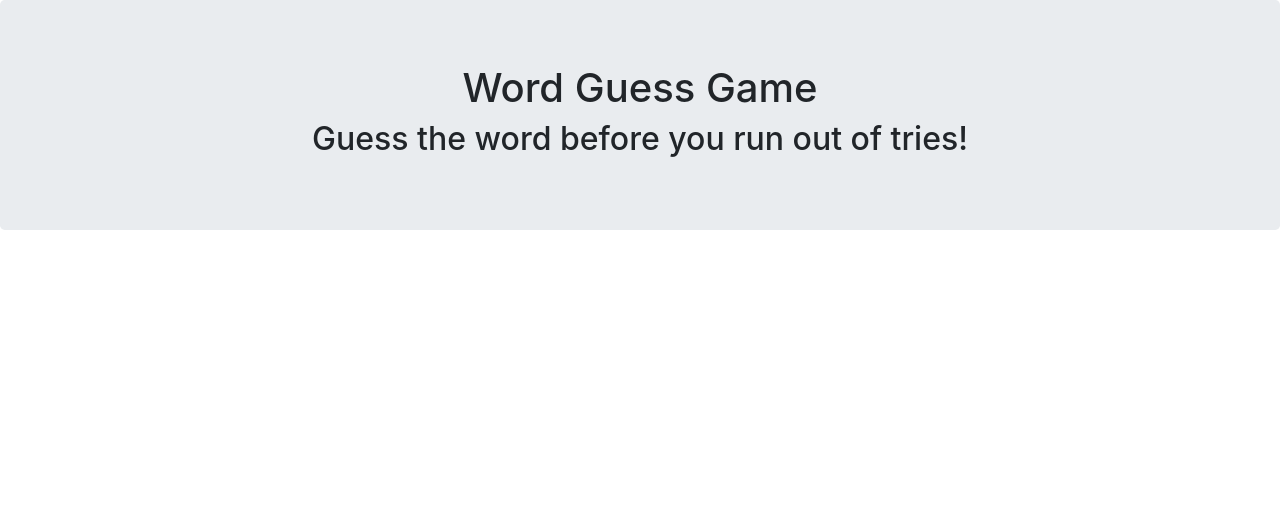
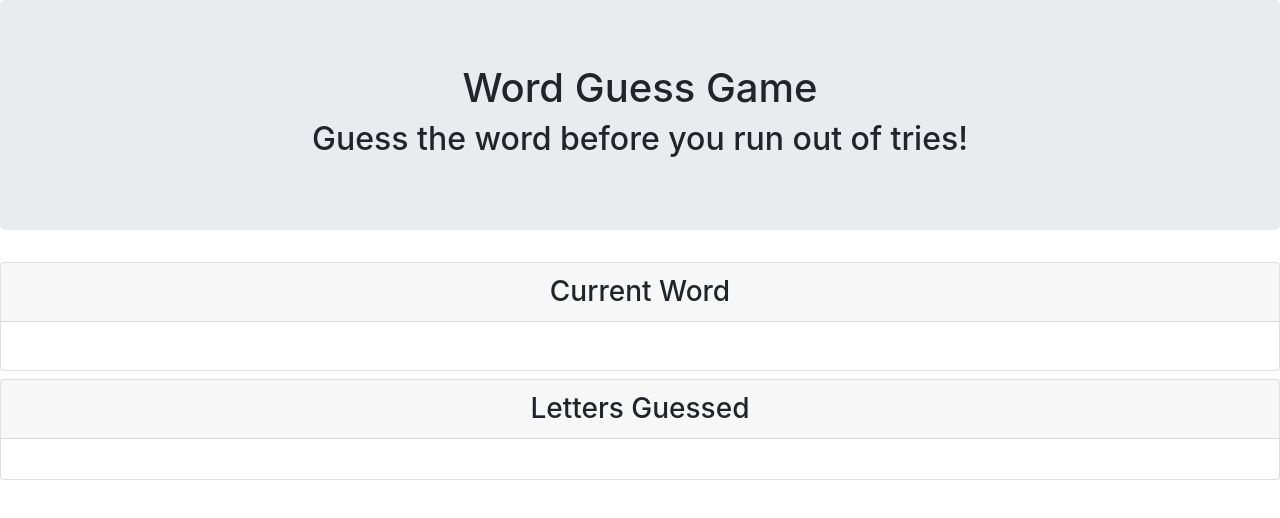
Before and after one commit to ks563/wordGame, a plain HTML site: page index.html in a window 1280 px wide. Drawn offline with nearby package versions, Linux system fonts and the light colour scheme.

Commit message:
added headers/formatted for current word/letters guessed

```diff
--- a/index.html
+++ b/index.html
@@ -3,7 +3,7 @@
 
 <head>
     <meta charset="UTF-8">
-    <title>Trigger Clicked</title>
+    <title>word game</title>
 
     <!-- Added link to the jQuery library -->
     <script src="https://cdnjs.cloudflare.com/ajax/libs/jquery/3.2.1/jquery.min.js"></script>
@@ -23,6 +23,28 @@
         <h2 class="text-center">Guess the word before you run out of tries!</h2>
     </div>
 
+    <div class="row">
+        <div class="col-md-12">
+            <div class="card mb-2">
+                <h3 class="card-header text-center">Current Word</h3>
+                <div class="card-body text-center">
+                    <h1 id="current-word"> </h1> <!-- should display length of word-->
+                </div>
+            </div>
+        </div>
+    </div>
+
+    <div class="row">
+        <div class="col-md-12">
+            <div class="card mb-2">
+                <h3 class="card-header text-center">Letters Guessed</h3>
+                <!-- guessedLetters[] should appear here-->
+                <div class="card-body text-center">
+                </div>
+            </div>
+        </div>
+    </div>
+
 
     <script type="text/javascript">
         var wordSelection = ["sablet", "canele", "eclair", "financier", "dacquoise", "spritz", "macaron", "mendiant", "souffle", "beignet"];
@@ -36,8 +58,9 @@
         var gameFinished = false;
 
 
+
         $(document).ready(function () {
-            var gamePick;
+
 
         });
 
```
